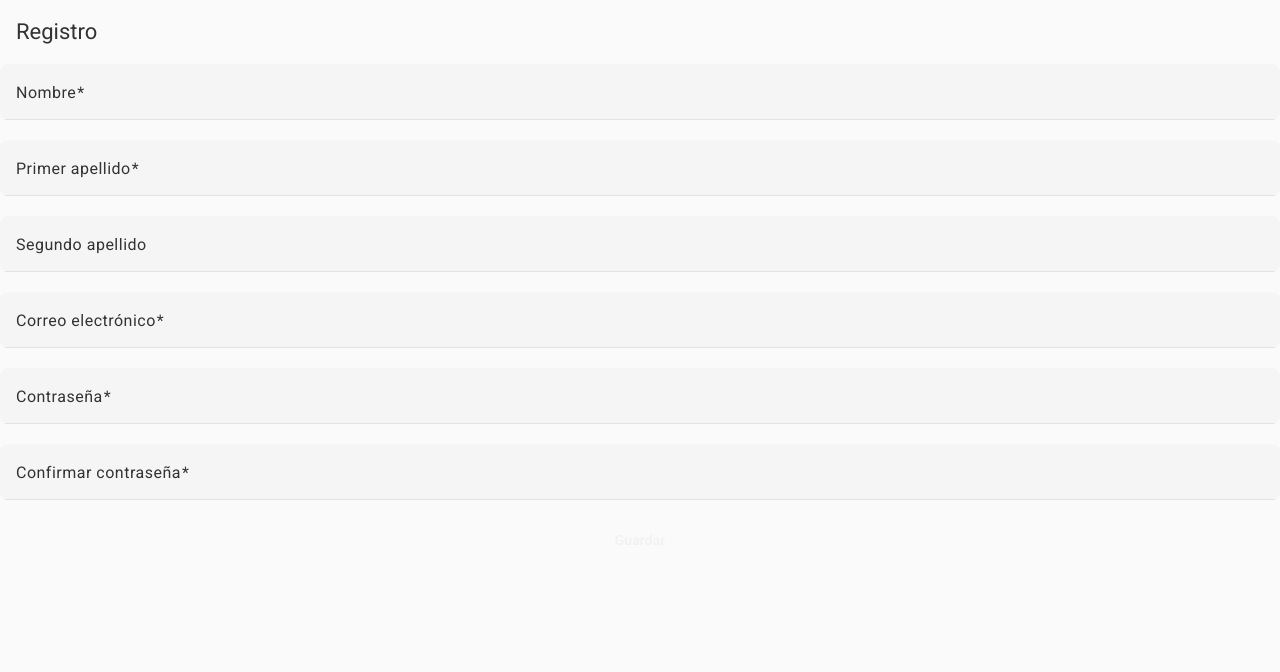
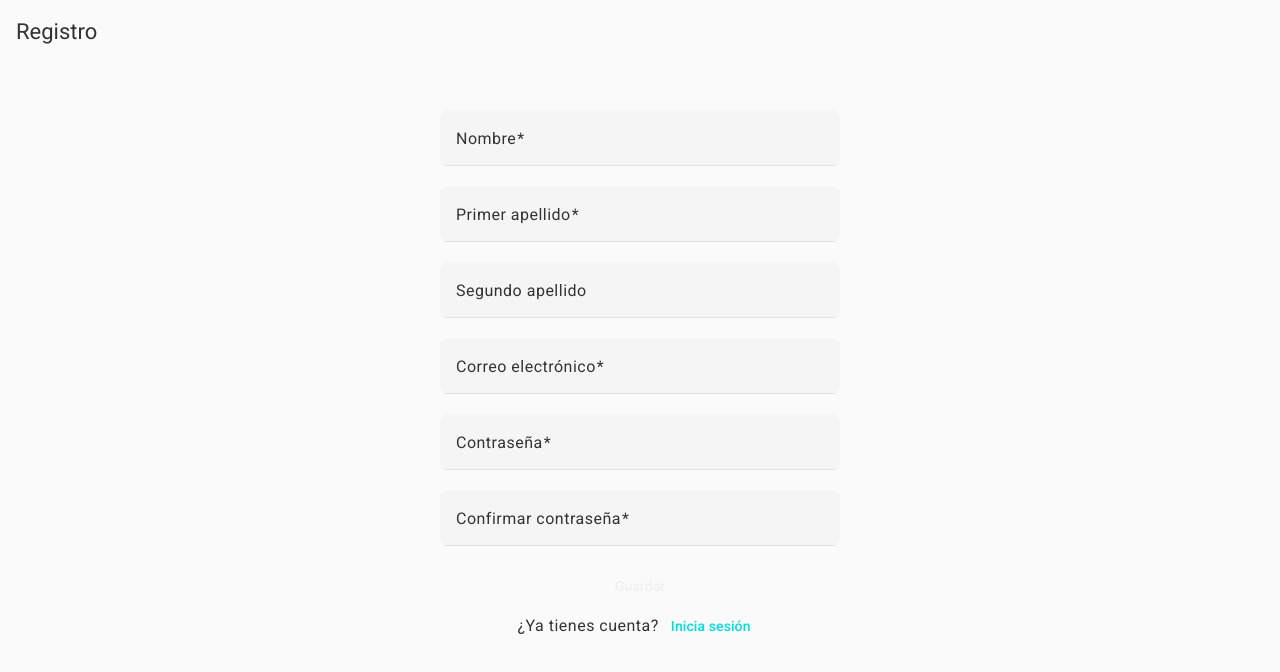
Before and after one commit to oscar-silla/myexpenses-front, an Angular app: page /registro in a window 1280 px wide. Shown: the top 672 px of the page. Built offline with nearby package versions, Linux system fonts and the light colour scheme.

Commit message:
feat: Registration process

```diff
--- a/package.json
+++ b/package.json
@@ -23,6 +23,7 @@
     "@capacitor/android": "^7.0.1",
     "@capacitor/core": "^7.0.1",
     "@capacitor/ios": "^7.0.1",
+    "animate.css": "^4.1.1",
     "echarts": "5.6.0",
     "rxjs": "~7.8.0",
     "tslib": "^2.3.0",
--- a/src/app/app.config.ts
+++ b/src/app/app.config.ts
@@ -4,11 +4,13 @@ import { provideRouter, withComponentInputBinding } from '@angular/router';
 import { routes } from './app.routes';
 import { provideHttpClient } from '@angular/common/http';
 import { provideAnimationsAsync } from '@angular/platform-browser/animations/async';
+import { provideAnimations } from '@angular/platform-browser/animations';
 
 export const appConfig: ApplicationConfig = {
   providers: [
     provideRouter(routes, withComponentInputBinding()),
     provideHttpClient(),
     provideAnimationsAsync(),
+    provideAnimations(),
   ],
 };
--- a/src/app/components/login-form/login-form.component.css
+++ b/src/app/components/login-form/login-form.component.css
@@ -28,4 +28,5 @@ mat-form-field {
 .center {
     display: flex;
     justify-content: center;
+    align-items: center;
 }
--- a/src/app/components/login-form/login-form.component.html
+++ b/src/app/components/login-form/login-form.component.html
@@ -21,4 +21,8 @@
             {{literals.login}}
         </button>
     </div>
+    <p class="center">
+        ¿No tienes cuenta?
+        <button mat-button (click)="onClickRegister($event)">Regístrate</button>
+    </p>
 </form>
--- a/src/app/components/login-form/login-form.component.ts
+++ b/src/app/components/login-form/login-form.component.ts
@@ -1,4 +1,10 @@
-import { Component, signal, ViewEncapsulation } from '@angular/core';
+import {
+  Component,
+  EventEmitter,
+  Output,
+  signal,
+  ViewEncapsulation,
+} from '@angular/core';
 import { FormControl, FormGroup, ReactiveFormsModule } from '@angular/forms';
 import { MatFormFieldModule } from '@angular/material/form-field';
 import { MatIconModule } from '@angular/material/icon';
@@ -24,6 +30,7 @@ import { AuthCredentials } from '../../types/models/request/auth/auth-credential
   styleUrl: './login-form.component.css',
 })
 export class LoginFormComponent {
+  @Output() private switchToRegister = new EventEmitter<void>();
   hide = signal(true);
   literals = LITERALS;
   formGroup = new FormGroup({
@@ -60,4 +67,9 @@ export class LoginFormComponent {
       password: formGroup.get('password')?.value,
     };
   }
+
+  protected onClickRegister(event: Event) {
+    event.preventDefault();
+    this.switchToRegister.emit();
+  }
 }
--- a/src/app/components/registration-form/registration-form.component.css
+++ b/src/app/components/registration-form/registration-form.component.css
@@ -28,4 +28,5 @@ mat-form-field {
 .center {
     display: flex;
     justify-content: center;
+    align-items: center;
 }
--- a/src/app/components/registration-form/registration-form.component.html
+++ b/src/app/components/registration-form/registration-form.component.html
@@ -28,4 +28,8 @@
             {{literals.save}}
         </button>
     </div>
+    <p class="center">
+        ¿Ya tienes cuenta?
+        <button mat-button (click)="onLoginClick($event)">Inicia sesión</button>
+    </p>
 </form>
--- a/src/app/components/registration-form/registration-form.component.ts
+++ b/src/app/components/registration-form/registration-form.component.ts
@@ -1,5 +1,11 @@
 import { CommonModule } from '@angular/common';
-import { Component, inject, ViewEncapsulation } from '@angular/core';
+import {
+  Component,
+  EventEmitter,
+  inject,
+  Output,
+  ViewEncapsulation,
+} from '@angular/core';
 import {
   AbstractControl,
   FormControl,
@@ -41,6 +47,7 @@ import { Router } from '@angular/router';
   styleUrl: './registration-form.component.css',
 })
 export class RegistrationFormComponent {
+  @Output() switchToLogin = new EventEmitter<void>();
   literals = LITERALS;
   showEmailAlert: boolean = false;
   showErrorAlert: boolean = false;
@@ -142,4 +149,9 @@ export class RegistrationFormComponent {
       return password === confirmPassword ? null : { passwordsDontMatch: true };
     };
   }
+
+  protected onLoginClick = (e: Event): void => {
+    e.preventDefault();
+    this.switchToLogin.emit();
+  };
 }
--- a/src/app/pages/registration/registration.component.css
+++ b/src/app/pages/registration/registration.component.css
@@ -0,0 +1,15 @@
+.auth-container {
+    display: flex;
+    justify-content: center;
+    align-items: center;
+    height: 80vh;
+    position: relative;
+    width: 100%;
+}
+
+.animate__animated {
+    padding: 20px;
+    border-radius: 10px;
+    width: 100%;
+    max-width: 400px;
+}
--- a/src/app/pages/registration/registration.component.html
+++ b/src/app/pages/registration/registration.component.html
@@ -1 +1,9 @@
-<app-registration-form></app-registration-form>
+<div class="auth-container">
+    <div *ngIf="!isLoginMode" [ngClass]="{'animate__animated': true, 'animate__fadeInDown': !isLoginMode, 'animate__fadeOutUp': isLoginMode}" >
+        <app-registration-form (switchToLogin)="toggleLoginMode()"></app-registration-form>
+    </div>
+
+    <div *ngIf="isLoginMode" [ngClass]="{'animate__animated': true, 'animate__fadeInDown': isLoginMode, 'animate__fadeOutUp': !isLoginMode}">
+        <app-login-form (switchToRegister)="toggleLoginMode()"></app-login-form>
+    </div>
+</div>
--- a/src/app/pages/registration/registration.component.ts
+++ b/src/app/pages/registration/registration.component.ts
@@ -1,11 +1,20 @@
 import { Component } from '@angular/core';
 import { RegistrationFormComponent } from '../../components/registration-form/registration-form.component';
+import { LoginFormComponent } from '../../components/login-form/login-form.component';
+import { CommonModule } from '@angular/common';
+import 'animate.css';
 
 @Component({
   selector: 'app-registration',
   standalone: true,
-  imports: [RegistrationFormComponent],
+  imports: [RegistrationFormComponent, LoginFormComponent, CommonModule],
   templateUrl: './registration.component.html',
   styleUrl: './registration.component.css',
 })
-export class RegistrationComponent {}
+export class RegistrationComponent {
+  protected isLoginMode: boolean = false;
+
+  protected toggleLoginMode() {
+    this.isLoginMode = !this.isLoginMode;
+  }
+}
--- a/src/main.ts
+++ b/src/main.ts
@@ -2,5 +2,6 @@ import { bootstrapApplication } from '@angular/platform-browser';
 import { appConfig } from './app/app.config';
 import { AppComponent } from './app/app.component';
 
-bootstrapApplication(AppComponent, appConfig)
-  .catch((err) => console.error(err));
+bootstrapApplication(AppComponent, appConfig).catch((err) =>
+  console.error(err)
+);
```
Also changed, not shown: 1 other file (tests, documents, lock files or other folders).
